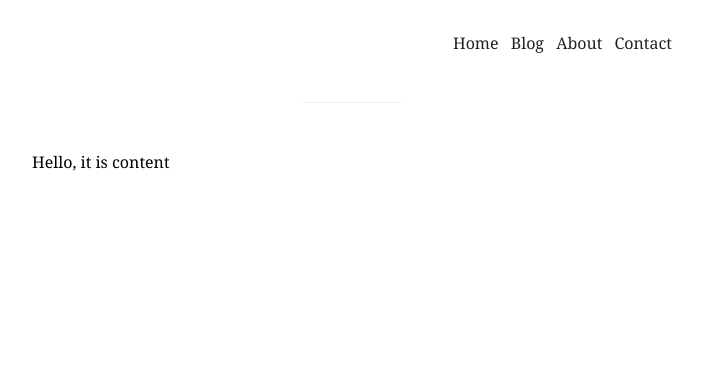
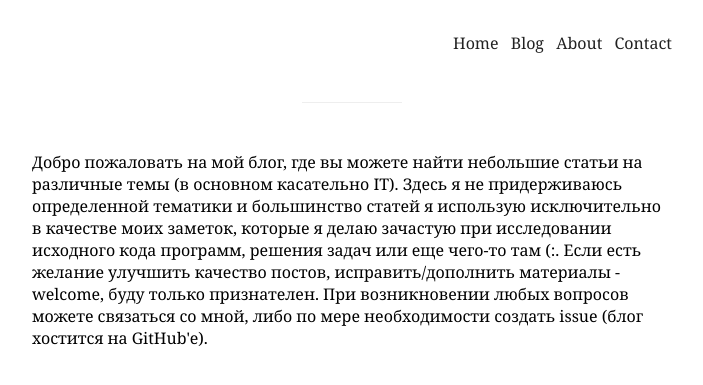
Before and after one commit to LmTinyToon/LmTinyToon.github.io, a Jekyll site: the page built from index.html, in a window 1280 px wide. Shown: the top 385 px of the page, without its empty margins (288-991 px from the left). Built offline with Jekyll 4.4.1, drawn with Linux system fonts in a browser that asks for light colours.

Commit message:
Initial ru welcome text was added

```diff
--- a/index.html
+++ b/index.html
@@ -2,4 +2,9 @@
 layout: default
 ---
 
-Hello, it is content
+Добро пожаловать на мой блог, где вы можете найти небольшие статьи на различные темы (в основном касательно IT).
+Здесь я не придерживаюсь определенной тематики и большинство статей я использую исключительно в качестве моих заметок,
+которые я делаю зачастую при исследовании исходного кода программ, решения задач или еще чего-то там (:.
+Если есть желание улучшить качество постов, исправить/дополнить материалы - welcome, буду только признателен.
+
+При возникновении любых вопросов можете связаться со мной, либо по мере необходимости создать issue (блог хостится на GitHub'e).
```
